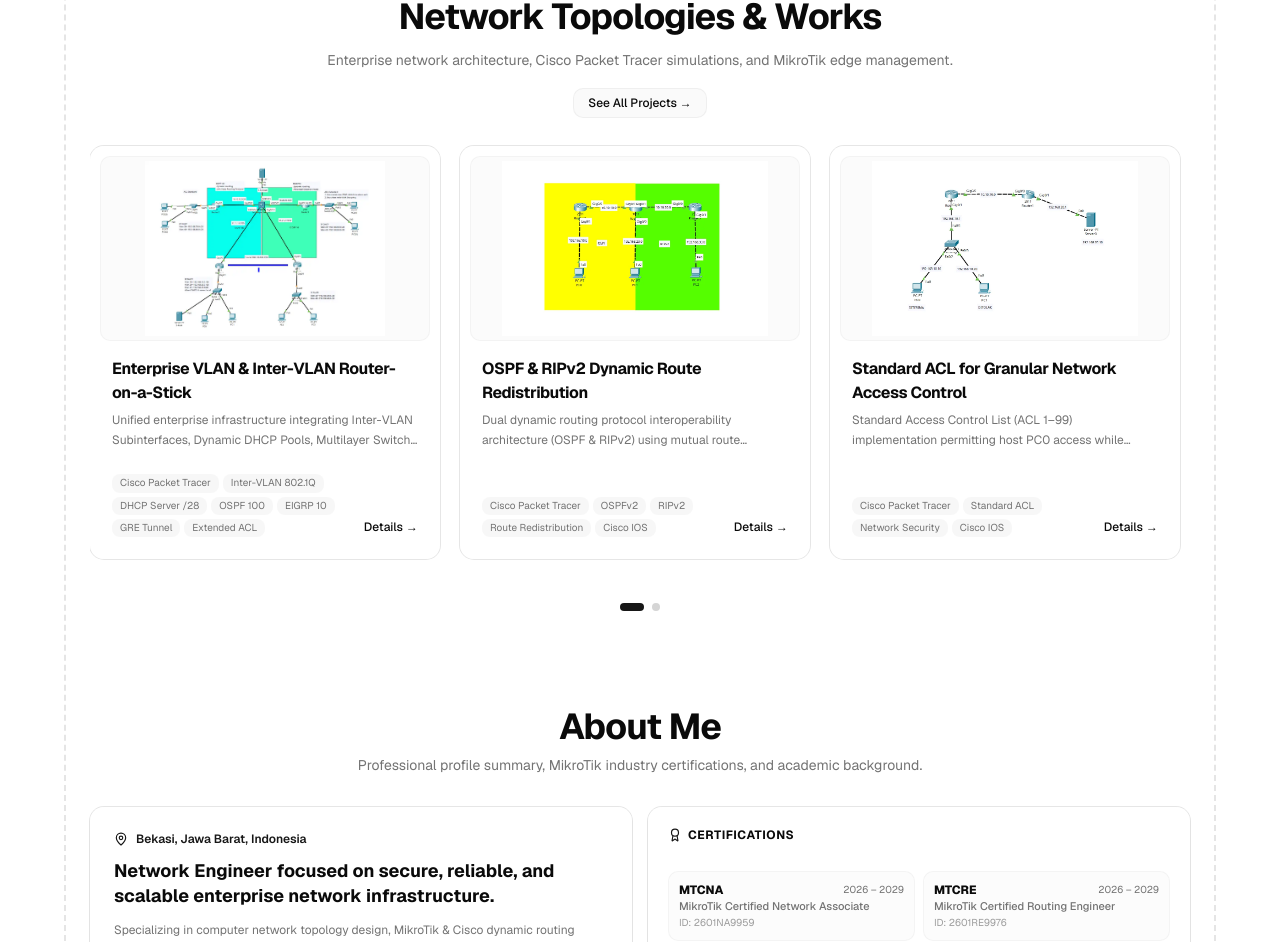
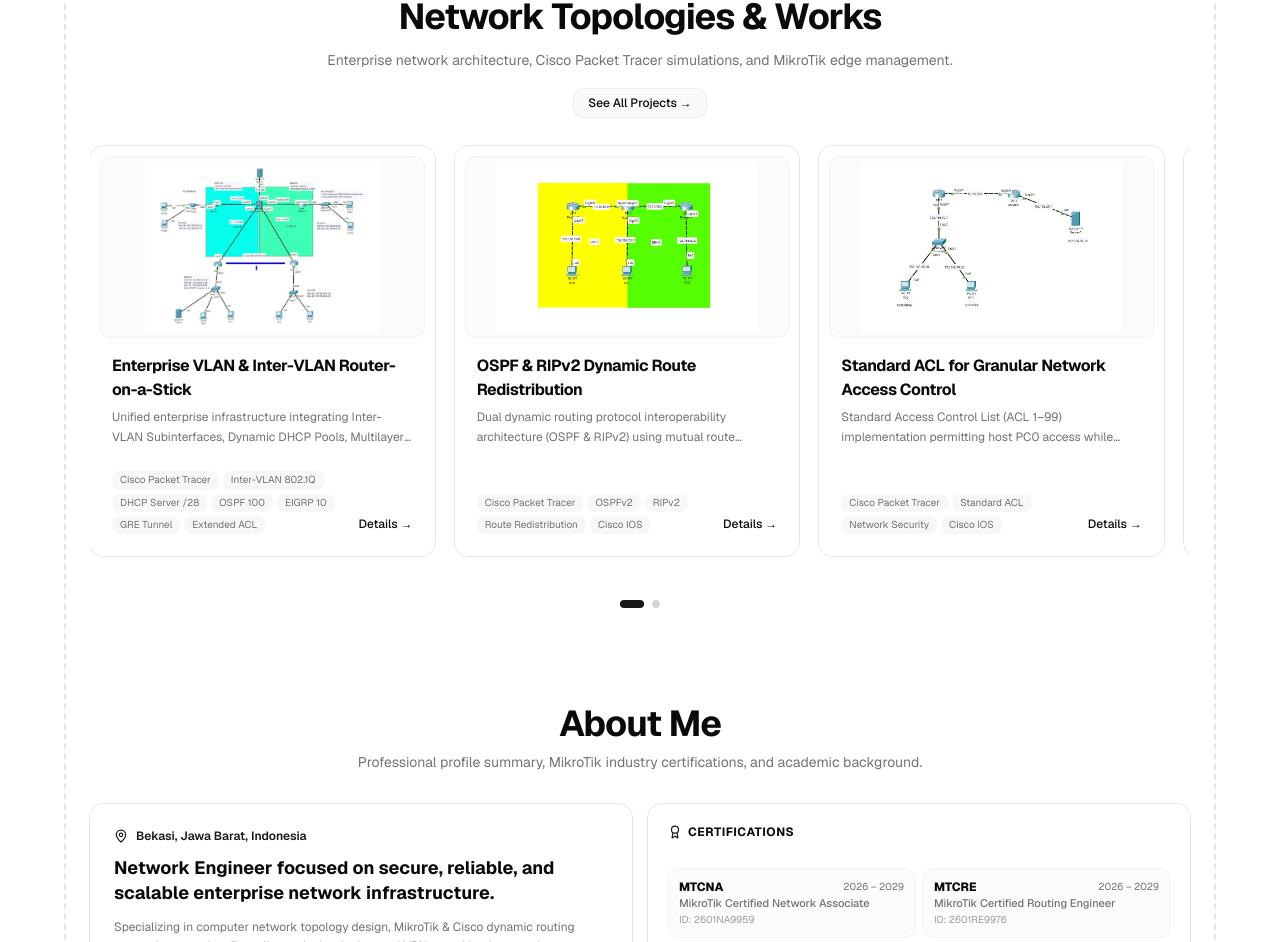
Before and after one commit to haidirwf/portfolio-idal, a Next.js app: page / in a window 1280 px wide. Shown: the part 766-1708 px from the top of the page. Built offline with nearby package versions, Linux system fonts and the light colour scheme.

Commit message:
fix(showcase): add px-3 horizontal inner padding to carousel container to prevent card outline border clipping

```diff
--- a/components/portfolio/showcase.tsx
+++ b/components/portfolio/showcase.tsx
@@ -112,7 +112,7 @@ export function Showcase({ projects }: { projects: Project[] }) {
         onMouseUp={handleMouseLeaveOrUp}
         onMouseMove={handleMouseMove}
         className={cn(
-          "flex gap-5 overflow-x-auto scrollbar-none pb-4 pt-1 px-1 select-none transition-cursor",
+          "flex gap-5 overflow-x-auto scrollbar-none pb-4 pt-1 px-3 select-none transition-cursor",
           isMouseDown ? "cursor-grabbing scroll-auto" : "cursor-grab scroll-smooth snap-x snap-mandatory"
         )}
         style={{ scrollbarWidth: "none", msOverflowStyle: "none" }}
```
